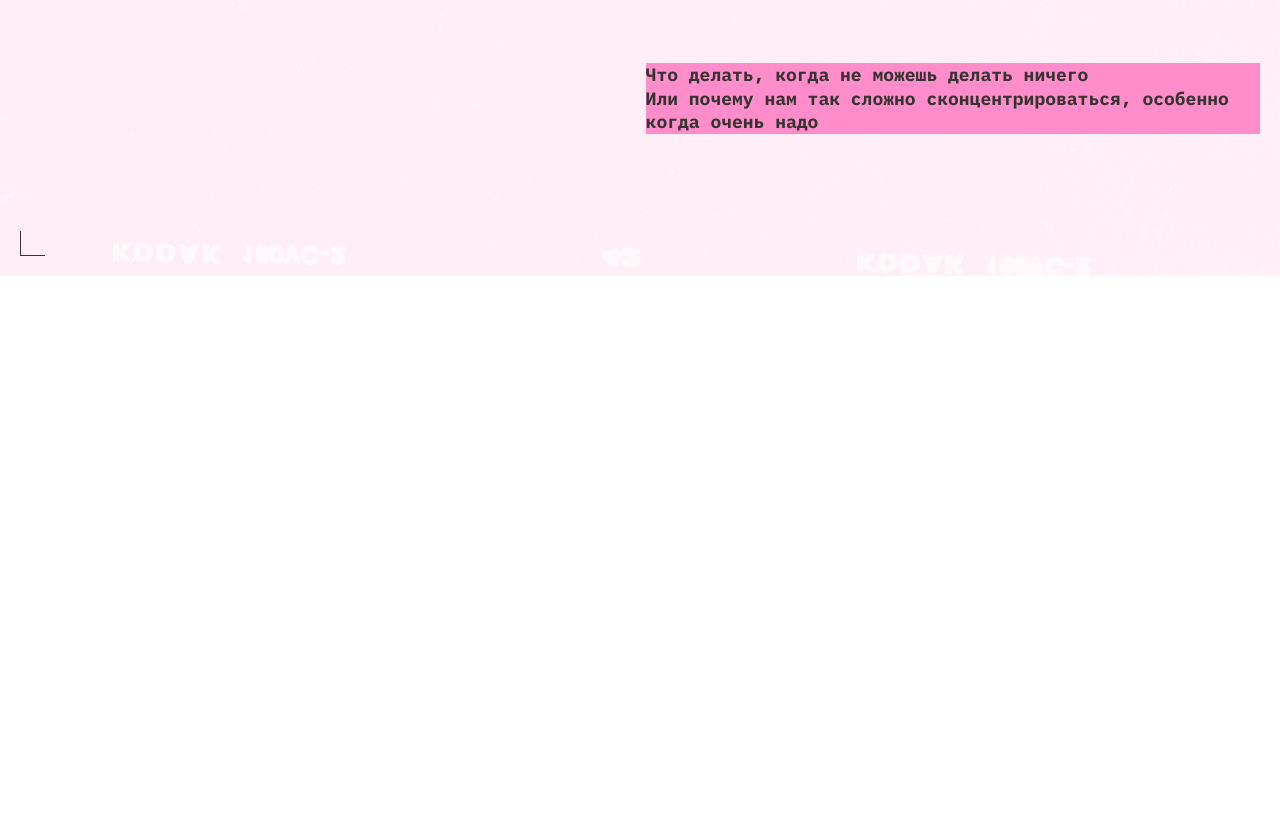
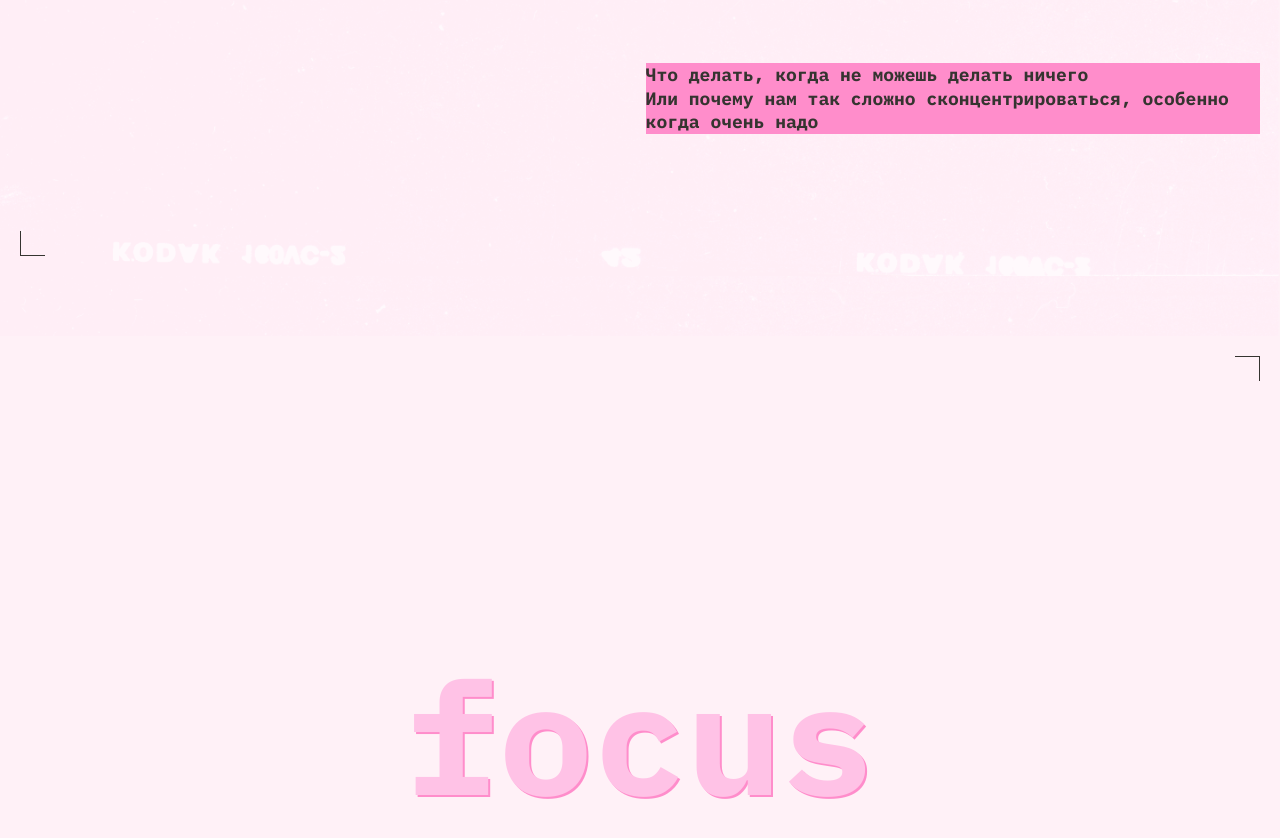
Before and after one commit to SanchoKligan/slozhno-sosredotochitsya, a plain HTML site: page index.html in a window 1280 px wide. Shown: the part 524-1362 px from the top of the page. Before the commit the page ends 800 px from the top, so only its background shows below. Drawn offline with Linux system fonts and the light colour scheme.

Commit message:
Реализовал footer

```diff
--- a/index.html
+++ b/index.html
@@ -51,6 +51,9 @@
         Или почему нам так сложно сконцентрироваться, особенно когда очень надо
       </p>
     </header>
+    <footer class="footer decorated-zone">
+      <h2 class="footer__title">focus</h2>
+    </footer>
     <script src="./scripts/script.js"></script>
   </body>
 </html>
--- a/styles/dark.css
+++ b/styles/dark.css
@@ -5,6 +5,7 @@
   --accent-color: #ff0070;
   --decoration-color: #ff0070;
   --btn-hover-border-color: #ff007066;
+  --background-color: #000028;
   --backgroung-image: url(../images/cover-image-dark.png);
 }
 
--- a/styles/light.css
+++ b/styles/light.css
@@ -5,6 +5,7 @@
   --accent-color: #ff8dcb;
   --decoration-color: #353430;
   --btn-hover-border-color: #32312d66;
+  --background-color: #fff1f7;
   --backgroung-image: url(../images/cover-image-light.png);
 }
 
@@ -20,6 +21,7 @@
     --accent-color: #ff8dcb;
     --decoration-color: #353430;
     --btn-hover-border-color: #32312d66;
+    --background-color: #fff1f7;
     --backgroung-image: url(../images/cover-image-light.png);
   }
 
--- a/styles/style.css
+++ b/styles/style.css
@@ -3,6 +3,7 @@
   font-weight: 400;
   font-size: 18px;
   color: var(--accent-color);
+  background-color: var(--background-color);
   background-image: var(--backgroung-image);
   background-position: center;
   background-size: cover;
@@ -16,6 +17,10 @@
   block-size: 100vh;
   min-width: 375px;
   min-height: 668px;
+}
+
+.decorated-zone {
+  position: relative;
 }
 
 .decorated-zone::before {
@@ -64,6 +69,7 @@
   text-shadow: 4px 4px 0 var(--accent-color);
   line-height: 83%;
   font-size: clamp(7.25rem, 7.0115rem + 1.0178vw, 7.5rem);
+  font-weight: 700;
   margin-inline-start: 10px;
 }
 
@@ -122,6 +128,23 @@
   pointer-events: none;
 }
 
+.footer {
+  display: grid;
+  height: 100vh;
+  margin-block-start: 40px;
+  align-items: center;
+  justify-content: center;
+  background-color: var(--background-color);
+}
+
+.footer__title {
+  font-size: clamp(7.25rem, 7.1055rem + 0.6163vw, 7.5rem);
+  font-weight: 700;
+  color: var(--title-color);
+  text-shadow: 2px 2px 0 var(--accent-color);
+  line-height: 83%;
+}
+
 @media (width >= 768px) {
   .decorated-zone::before {
     right: 20px;
@@ -137,6 +160,7 @@
     top: 20px;
     right: 45px;
   }
+
   .decorated-element::after {
     content: "";
     left: 39px;
@@ -161,6 +185,10 @@
     margin-inline-end: 23px;
     gap: 10px;
   }
+
+  .footer {
+    margin-block-start: 60px;
+  }
 }
 
 @media (width >= 1024px) {
@@ -183,4 +211,8 @@
     gap: 17px;
     justify-content: center;
   }
+
+  .footer__title {
+    font-size: clamp(7.5rem, 0.5625rem + 14.4531vw, 9.8125rem);
+  }
 }
--- a/styles/variables.css
+++ b/styles/variables.css
@@ -5,5 +5,6 @@
   --accent-color: #ff0070;
   --decoration-color: #ff0070;
   --btn-hover-border-color: #ff007066;
+  --background-color: #000028;
   --backgroung-image: url(../images/cover-image-dark.png);
 }
```
